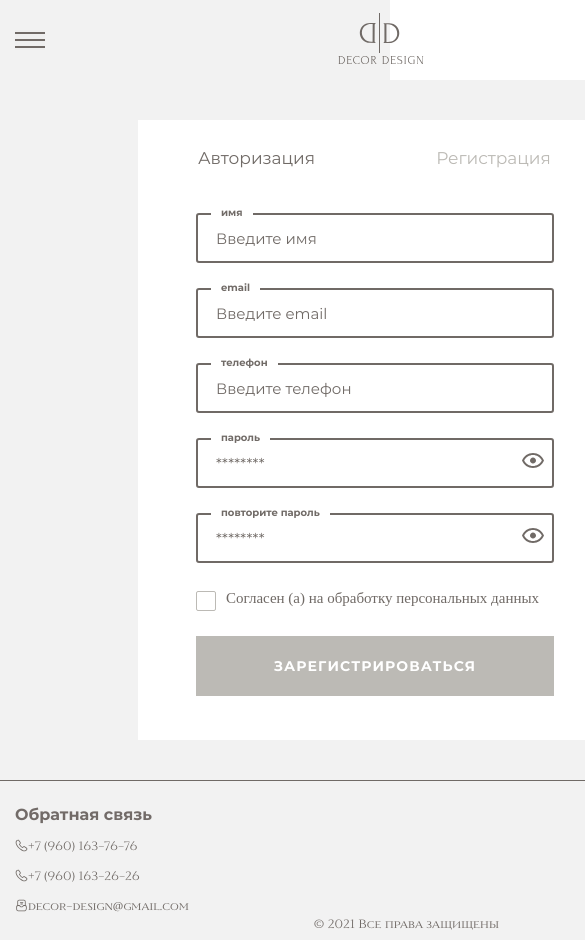
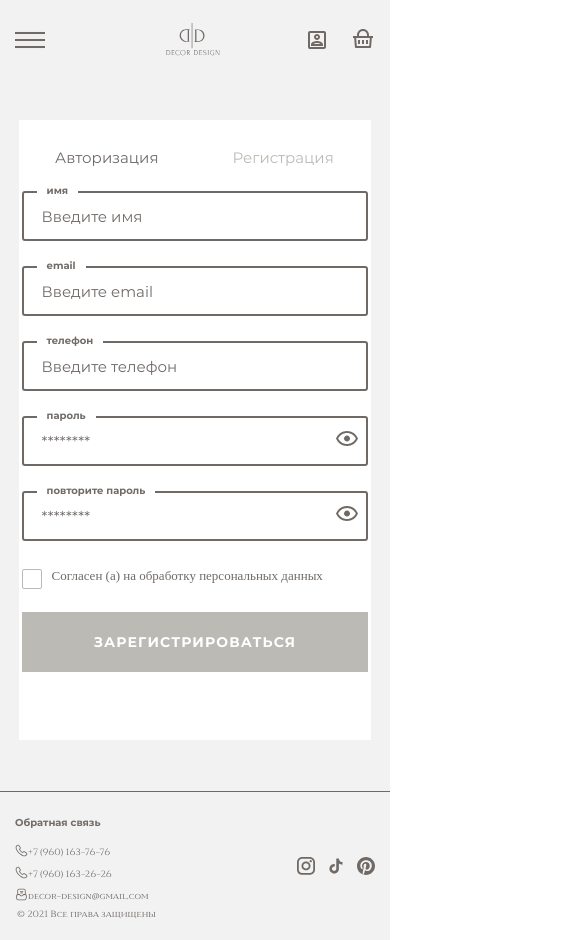
Before and after one commit to Yura1315/react_app_online, a React (Create React App) app: page /logged/reg in a window 390 px wide. Shown: the top 940 px of the page, 585 px wide, since content can reach past the window. Built offline with nearby package versions, Linux system fonts and the light colour scheme; a web font is replaced by a local one.

Commit message:
media ProfileInfoPage and ProfileEditPage

```diff
--- a/src/components/common/AuthWrapper/AuthWrapper.module.scss
+++ b/src/components/common/AuthWrapper/AuthWrapper.module.scss
@@ -75,6 +75,8 @@
 @media (max-width: 1340px) {
 	.card_wrap {
         width: 1150px;
+        padding-left: 15px;
+        padding-right: 15px;
     }
     .card_descr {
         width: 600px;
@@ -104,6 +106,30 @@
 
 @media (max-width: 886px) {
     .card_wrap {
-        width: 750px;
+        width: 100%;
     }
 }
+
+@media (max-width: 886px) {
+    .form_wrap {
+        width: 400px;
+    }
+}
+
+@media (max-width: 800px) {
+    .form_wrap {
+        width: 390px;
+    }
+}
+
+@media (max-width: 435px) {
+    .form_wrap {
+        width: 98%;
+    }
+    .nav_auth {
+        font-size: 15px;
+        &_active {
+            font-size: 15px;
+        }
+    }
+}
--- a/src/components/common/Checkbox/Checkbox.module.scss
+++ b/src/components/common/Checkbox/Checkbox.module.scss
@@ -55,3 +55,12 @@
 	font-size: 13px;
 	width: 220px;
 }
+
+
+@media (max-width: 883px) {
+	.checkbox {
+		&_text {
+			font-size: 13px;
+		}
+	}
+}
--- a/src/components/common/Footer/Footer.module.scss
+++ b/src/components/common/Footer/Footer.module.scss
@@ -99,3 +99,60 @@
     width: 750px;
   }
 }
+
+@media (max-width: 700px) {
+  .footer_wrap {
+    width: 100%;
+  }
+}
+
+@media (max-width: 700px) {
+  .footer {
+    &_contacts_title {
+      font-size: 14px;
+    }
+    &_phone a {
+      font-size: 10px;
+    }
+    &_phone {
+      margin-bottom: 12px;
+    }
+    &_mail a {
+      font-size: 10px;
+    }
+  }
+  .political {
+    font-size: 7px;
+  }
+}
+
+@media (max-width: 397px) {
+  .footer {
+    &_contacts_title {
+      font-size: 10px;
+    }
+    &_phone a {
+      font-size: 9px;
+    }
+    &_phone {
+      margin-bottom: 8px;
+    }
+    &_mail a {
+      font-size: 9px;
+    }
+    &_social {
+      margin-top: 65px;
+    }
+    &_social_link {
+      & svg {
+        width: 18px;
+        height: 18px;
+      }
+    }
+  }
+  .political {
+    position: absolute;
+    left: 17px;
+    font-size: 9px;
+  }
+}
--- a/src/components/common/Form/Form.module.scss
+++ b/src/components/common/Form/Form.module.scss
@@ -9,14 +9,25 @@
 }
 
 .form_edit {
-    // margin-left: 120px;
     width: 390px;
 }
 
-// ==========MEDIA============
+//==========MEDIA============
 
-// @media (max-width: 1022px) {
-//     .form {
-//         padding: 41px 70px;
-//     }
-// }
+@media (max-width: 429px) {
+    .form {
+        padding: 21px 40px;
+    }
+}
+
+@media (max-width: 397px) {
+    .form {
+        padding: 21px 3px;
+    }
+}
+
+@media (max-width: 583px) {
+    .form_edit {
+        width: 80%;
+    }
+}
--- a/src/components/common/Header/Header.module.scss
+++ b/src/components/common/Header/Header.module.scss
@@ -147,3 +147,22 @@
         width: 750px;
     }
 }
+
+@media (max-width: 700px) {
+	.header_menu {
+        width: 100%;
+    }
+}
+
+@media (max-width: 500px) {
+	.logo img {
+		width: 66px;
+		height: 34px;
+	}
+}
+
+@media (max-width: 500px) {
+	.logo {
+		left: 41%;
+	}
+}
--- a/src/components/common/ProfileWrapper/ProfileWrapper.module.scss
+++ b/src/components/common/ProfileWrapper/ProfileWrapper.module.scss
@@ -59,3 +59,103 @@
     transition: ease-in-out 0.4s;
   }
 }
+
+// =================MEDIA====================
+
+@media (max-width: 1340px) {
+  .container {
+    width: 1150px;
+    padding-right: 15px;
+    padding-left: 15px;
+  }
+}
+
+@media (max-width: 1170px) {
+  .container {
+    width: 1000px;
+  }
+}
+
+@media (max-width: 1022px) {
+  .container {
+    width: 850px;
+  }
+}
+
+@media (max-width: 886px) {
+  .container {
+    width: 100%;
+    display: flex;
+    justify-content: center;
+  }
+  .profile {
+    &_right {
+      margin-left: 0;
+    }
+    &_link {
+      font-size: 20px;
+      &:first-child {
+        margin-top: 0;
+      }
+    }
+    &_link_active {
+      font-size: 20px;
+      &:first-child {
+        margin-top: 0;
+      }
+    }
+    &_links {
+      margin-top: 0;
+    }
+    &_user {
+      display: none;
+    }
+  }
+}
+
+@media (max-width: 700px) {
+  .profile {
+    &_link {
+      font-size: 15px;
+      }
+      &_link_active {
+        font-size: 15px;
+    }
+  }
+}
+
+@media (max-width: 583px) {
+  .container {
+    flex-direction: column;
+    padding-top: 20px;
+  }
+  .profile {
+    &_links {
+      flex-direction: initial;
+      background-color: var(--color-white);
+      align-items: center;
+      margin-top: 0;
+      justify-content: space-between;
+      height: 30px;
+    }
+    &_link {
+      font-size: 12px;
+      margin-top: 0;
+      &:last-child {
+        margin-right: 0;
+      }
+    }
+    &_link_active {
+      font-size: 12px;
+      margin-top: 0;
+    }
+    &_right {
+      display: flex;
+      justify-content: center;
+      margin-left: 0;
+    }
+    &_left {
+      margin-bottom: 30px;
+    }
+  }
+}
--- a/src/components/pages/ProfileInfoPage/ProfileInfoPage.module.scss
+++ b/src/components/pages/ProfileInfoPage/ProfileInfoPage.module.scss
@@ -1,9 +1,6 @@
 @import '../../../assets/style/vars.scss';
 
 .profile {
-    &_info {
-        // margin-left: 120px;
-    }
     &_user_info {
         display: flex;
         justify-content: space-between;
@@ -19,3 +16,23 @@
         }
     }
 }
+
+// =================MEDIA====================
+
+
+@media (max-width: 611px) {
+    .profile {
+        &_user_info {
+            width: 300px;
+            font-size: 13px;
+        }
+    }
+}
+
+@media (max-width: 500px) {
+    .profile {
+        &_user_info {
+            width: 280px;
+        }
+    }
+}
--- a/src/components/pages/ProfileInfoPage/index.tsx
+++ b/src/components/pages/ProfileInfoPage/index.tsx
@@ -1,3 +1,4 @@
+/* eslint-disable indent */
 import React from 'react';
 import { useSelector } from 'react-redux';
 import { GetUserInfo } from '../../../store/userUnfo/selectors';
@@ -26,7 +27,11 @@ const ProfilePage = () => {
         </li>
         <li className={style.profile_user_info}>
           <span>Дата рождения: </span>
-          {userInfo ? userInfo.birthDay : ''}
+          {userInfo
+            ? `${new Date(userInfo.birthDay).getDate()}.${
+                new Date(userInfo.birthDay).getMonth() + 1
+              }.${new Date(userInfo.birthDay).getFullYear()}`
+            : ''}
         </li>
         <li className={style.profile_user_info}>
           <span>Телефон: </span>
```
